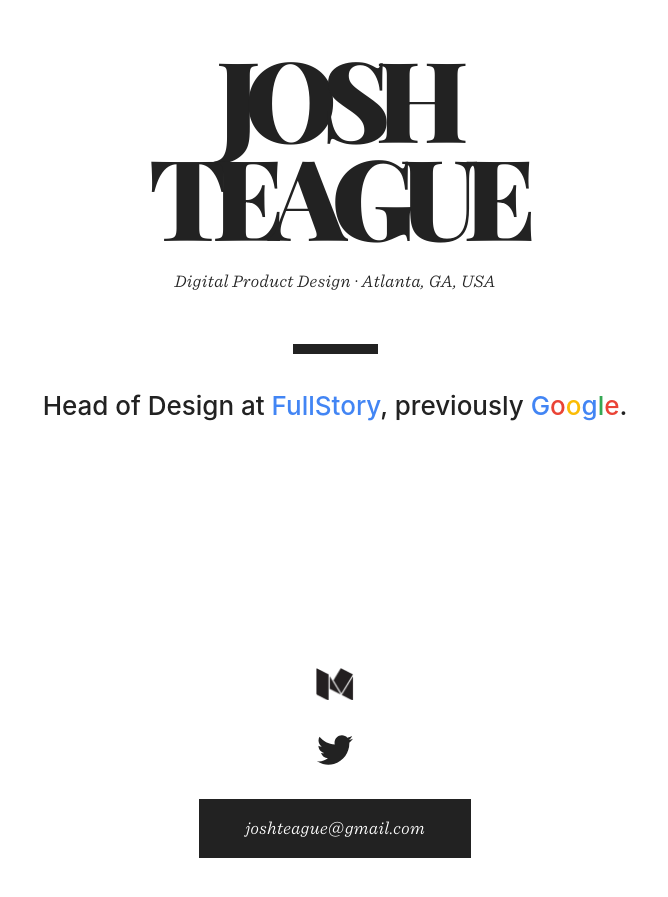
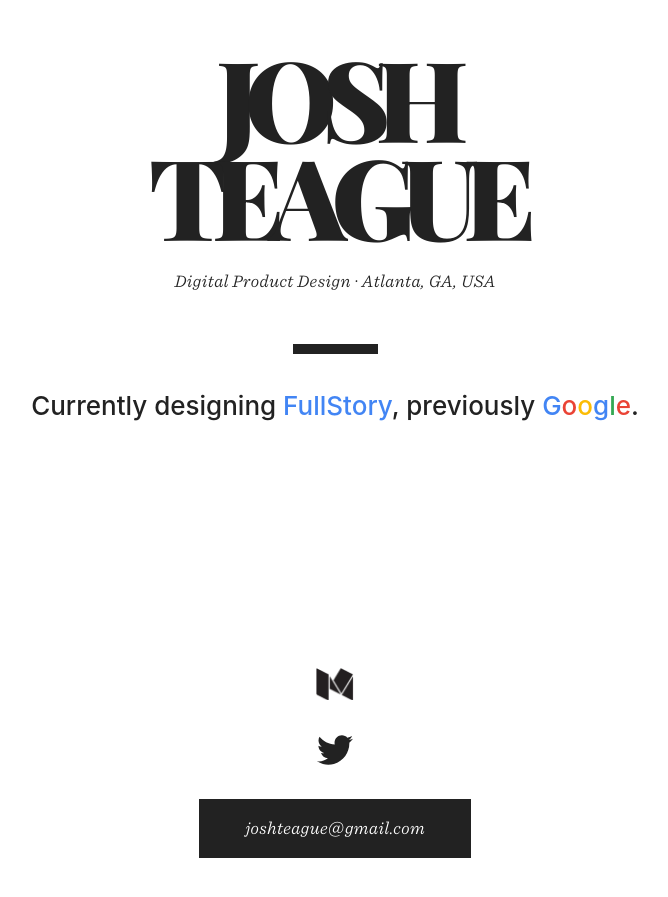
Before and after one commit to joshteague/joshteague.github.io, a Jekyll site: the page built from index.html, in a window 1280 px wide. Shown: the top 897 px of the page, without its empty margins (305-973 px from the left). Built offline with Jekyll 4.4.1, drawn with Linux system fonts in a browser that asks for light colours; some of the changed lines change nothing that is shown.

Commit message:
Changes role, adds verbose title, fullstory script

```diff
--- a/_config.yml
+++ b/_config.yml
@@ -6,11 +6,11 @@
 # 'jekyll serve'. If you change this file, please restart the server process.
 
 # Site settings
-title: Josh Teague
+title: Josh Teague · Digital Product Design · Atlanta, GA, USA
 email: joshteague@gmail.com
-description: Digital Product Design • Atlanta, GA, USA
+description: Currently designing FullStory, previously Google.
 baseurl: "" # the subpath of your site, e.g. /blog
-url: "http://yourdomain.com" # the base hostname & protocol for your site
+url: "http://joshteague.com" # the base hostname & protocol for your site
 twitter_username: joshteague
 
 # Build settings
--- a/_includes/head.html
+++ b/_includes/head.html
@@ -12,4 +12,21 @@
 
   <link rel="stylesheet" type="text/css" href="/fonts/fonts.css">
   <link href="https://fonts.googleapis.com/css?family=Playfair+Display:900" rel="stylesheet">
+
+  <script>
+  window['_fs_debug'] = false;
+  window['_fs_host'] = 'staging.fullstory.com';
+  window['_fs_org'] = 'josh';
+  window['_fs_namespace'] = 'FS';
+  (function(m,n,e,t,l,o,g,y){
+    if (e in m && m.console && m.console.log) { m.console.log('FullStory namespace conflict. Please set window["_fs_namespace"].'); return;}
+    g=m[e]=function(a,b){g.q?g.q.push([a,b]):g._api(a,b);};g.q=[];
+    o=n.createElement(t);o.async=1;o.src='https://'+_fs_host+'/s/fs.js';
+    y=n.getElementsByTagName(t)[0];y.parentNode.insertBefore(o,y);
+    g.identify=function(i,v){g(l,{uid:i});if(v)g(l,v)};g.setUserVars=function(v){g(l,v)};
+    g.identifyAccount=function(i,v){o='account';v=v||{};v.acctId=i;g(o,v)};
+    g.clearUserCookie=function(d,i){d=n.domain;while(1){n.cookie='fs_uid=;domain='+d+
+    ';path=/;expires='+new Date(0);i=d.indexOf('.');if(i<0)break;d=d.slice(i+1)}}
+  })(window,document,window['_fs_namespace'],'script','user');
+  </script>
 </head>
--- a/_includes/header.html
+++ b/_includes/header.html
@@ -4,7 +4,7 @@
 
     <div class="wrapper">
 
-      <div class="site-title">{{ site.title }}</div>
+      <div class="site-title">Josh Teague</div>
       <div class="site-sub-title">Digital Product Design  ·  Atlanta, GA, USA</div>
 
     </div>
--- a/index.html
+++ b/index.html
@@ -4,6 +4,6 @@
 
 <div class="home">
 
-  <div class="my-role">Head of Design at <a href="//fullstory.com">FullStory</a>, previously <span class="g">G</span><span class="o1">o</span><span class="o2">o</span><span class="g">g</span><span class="l">l</span><span class="o1">e</span>.</h1>
+  <div class="my-role">Currently designing <a href="//fullstory.com">FullStory</a>, previously <span class="g">G</span><span class="o1">o</span><span class="o2">o</span><span class="g">g</span><span class="l">l</span><span class="o1">e</span>.</h1>
 
 </div>
```
